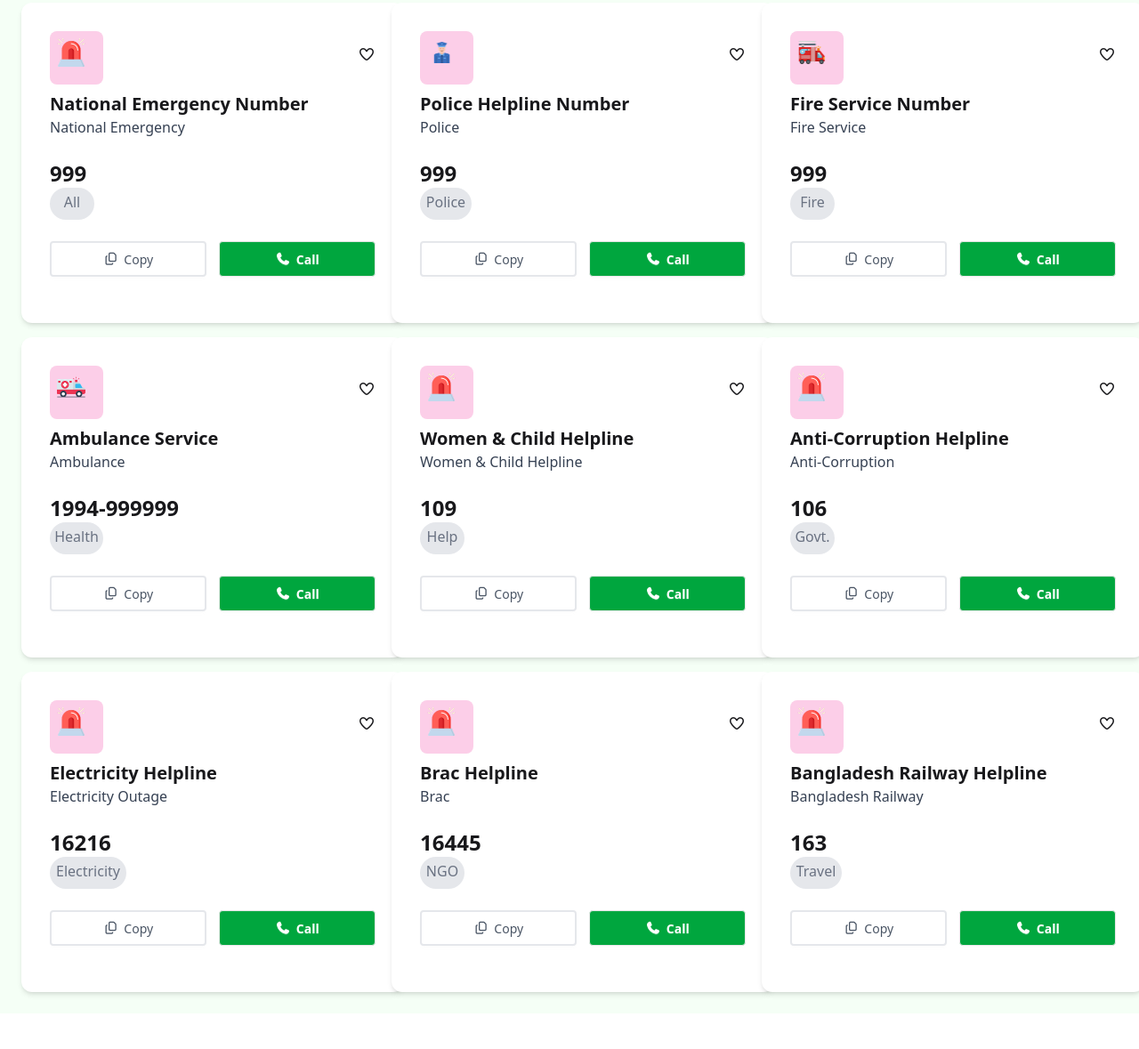
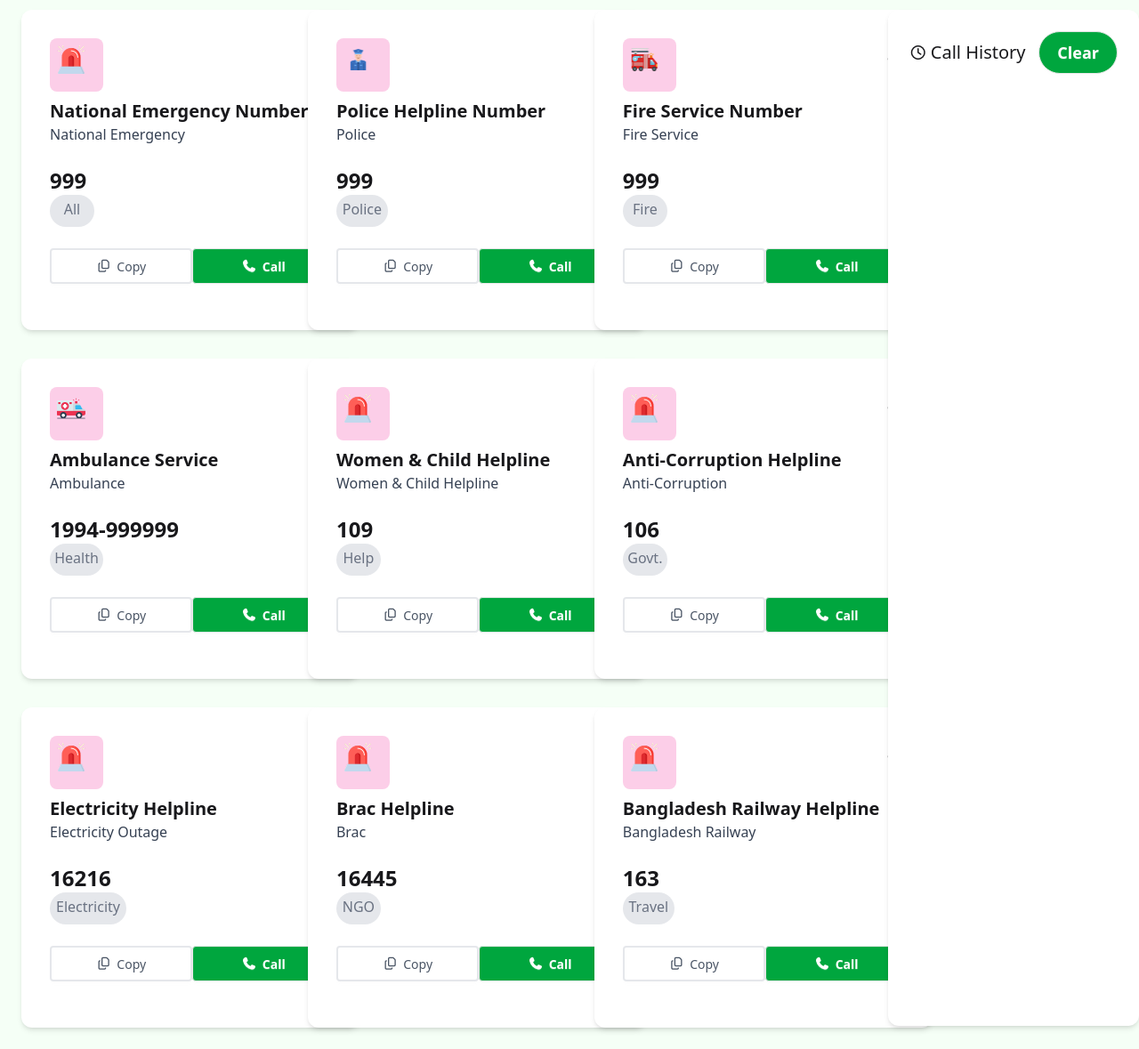
Before and after one commit to MollikaFaria06/Emergency-Hotline, a plain HTML site: page index.html in a window 1280 px wide. Shown: the part 306-1485 px from the top of the page at 89% size. Before the commit the page ends 1445 px from the top, so only its background shows below. Drawn offline with nearby package versions, Linux system fonts and the light colour scheme.

Commit message:
added history section

```diff
--- a/index.html
+++ b/index.html
@@ -39,11 +39,11 @@
             <p class="text-[16px] font-normal text-center text-white">Government Emergency Services at Your Fingertip - A Project by  Government of the People's Republic of Bangladesh</p>
          </section>
          <!-- main section -->
-         <main class="bg-[#f5fff6]">
+         <main class="bg-[#f5fff6] flex flex-row items-start gap-4 flex-1 mt-2">
             <!-- card section -->
-            <section class="card-section grid grid-cols-3 gap-4 p-6">
+            <section class="card-section grid grid-cols-3 gap-8 p-6">
 
-                  <div class=" flex flex-col p-[32px] w-[430px] h-[360px]  bg-[#ffffff] rounded-xl shadow-md">
+                  <div class=" flex flex-col p-[32px] w-[380px] h-[360px]  bg-[#ffffff] rounded-xl shadow-md">
                     <div class="flex flex-row justify-between items-center">
                         <div class="w-[60px] h-[60px] bg-pink-200 rounded-lg ">
                             <img class="w-[32px] h-[32px] m-2 " src="assets/emergency.png" alt="">
@@ -60,13 +60,13 @@
 
                     </div>
                     <div class="flex flex-row justify-between">
-                        <button class="btn w-44 bg-[#ffffff] border-2 border-gray-200 text-gray-600 font-medium"><i class="fa-regular fa-copy"></i>Copy</button>
-                        <button class="btn w-44 bg-[#00a63e] text-white font-semibold"><i class="fa-solid fa-phone"></i></i>Call</button>
+                        <button class="btn w-40 bg-[#ffffff] border-2 border-gray-200 text-gray-600 font-medium"><i class="fa-regular fa-copy"></i>Copy</button>
+                        <button class="btn w-40 bg-[#00a63e] text-white font-semibold"><i class="fa-solid fa-phone"></i></i>Call</button>
 
                     </div>
 
                 </div>
-                  <div class=" flex flex-col p-[32px] w-[430px] h-[360px]  bg-[#ffffff] rounded-xl shadow-md">
+                  <div class=" flex flex-col p-[32px] w-[380px] h-[360px]  bg-[#ffffff] rounded-xl shadow-md">
                     <div class="flex flex-row justify-between items-center">
                         <div class="w-[60px] h-[60px] bg-pink-200 rounded-lg ">
                             <img class="w-[32px] h-[32px] m-2 " src="assets/police.png" alt="">
@@ -83,13 +83,13 @@
 
                     </div>
                     <div class="flex flex-row justify-between">
-                        <button class="btn w-44 bg-[#ffffff] border-2 border-gray-200 text-gray-600 font-medium"><i class="fa-regular fa-copy"></i>Copy</button>
-                        <button class="btn w-44 bg-[#00a63e] text-white font-semibold"><i class="fa-solid fa-phone"></i></i>Call</button>
+                        <button class="btn w-40 bg-[#ffffff] border-2 border-gray-200 text-gray-600 font-medium"><i class="fa-regular fa-copy"></i>Copy</button>
+                        <button class="btn w-40 bg-[#00a63e] text-white font-semibold"><i class="fa-solid fa-phone"></i></i>Call</button>
 
                     </div>
 
                 </div>
-                  <div class=" flex flex-col p-[32px] w-[430px] h-[360px]  bg-[#ffffff] rounded-xl shadow-md">
+                  <div class=" flex flex-col p-[32px] w-[380px] h-[360px]  bg-[#ffffff] rounded-xl shadow-md">
                     <div class="flex flex-row justify-between items-center">
                         <div class="w-[60px] h-[60px] bg-pink-200 rounded-lg ">
                             <img class="w-[32px] h-[32px] m-2 " src="assets/fire-service.png" alt="">
@@ -106,13 +106,13 @@
 
                     </div>
                     <div class="flex flex-row justify-between">
-                        <button class="btn w-44 bg-[#ffffff] border-2 border-gray-200 text-gray-600 font-medium"><i class="fa-regular fa-copy"></i>Copy</button>
-                        <button class="btn w-44 bg-[#00a63e] text-white font-semibold"><i class="fa-solid fa-phone"></i></i>Call</button>
+                        <button class="btn w-40 bg-[#ffffff] border-2 border-gray-200 text-gray-600 font-medium"><i class="fa-regular fa-copy"></i>Copy</button>
+                        <button class="btn w-40 bg-[#00a63e] text-white font-semibold"><i class="fa-solid fa-phone"></i></i>Call</button>
 
                     </div>
 
                 </div>
-                  <div class=" flex flex-col p-[32px] w-[430px] h-[360px]  bg-[#ffffff] rounded-xl shadow-md">
+                  <div class=" flex flex-col p-[32px] w-[380px] h-[360px]  bg-[#ffffff] rounded-xl shadow-md">
                     <div class="flex flex-row justify-between items-center">
                         <div class="w-[60px] h-[60px] bg-pink-200 rounded-lg ">
                             <img class="w-[32px] h-[32px] m-2 " src="assets/ambulance.png" alt="">
@@ -129,13 +129,13 @@
 
                     </div>
                     <div class="flex flex-row justify-between">
-                        <button class="btn w-44 bg-[#ffffff] border-2 border-gray-200 text-gray-600 font-medium"><i class="fa-regular fa-copy"></i>Copy</button>
-                        <button class="btn w-44 bg-[#00a63e] text-white font-semibold"><i class="fa-solid fa-phone"></i></i>Call</button>
+                        <button class="btn w-40 bg-[#ffffff] border-2 border-gray-200 text-gray-600 font-medium"><i class="fa-regular fa-copy"></i>Copy</button>
+                        <button class="btn w-40 bg-[#00a63e] text-white font-semibold"><i class="fa-solid fa-phone"></i></i>Call</button>
 
                     </div>
 
                 </div>
-                  <div class=" flex flex-col p-[32px] w-[430px] h-[360px]  bg-[#ffffff] rounded-xl shadow-md">
+                  <div class=" flex flex-col p-[32px] w-[380px] h-[360px]  bg-[#ffffff] rounded-xl shadow-md">
                     <div class="flex flex-row justify-between items-center">
                         <div class="w-[60px] h-[60px] bg-pink-200 rounded-lg ">
                             <img class="w-[32px] h-[32px] m-2 " src="assets/emergency.png" alt="">
@@ -152,13 +152,13 @@
 
                     </div>
                     <div class="flex flex-row justify-between">
-                        <button class="btn w-44 bg-[#ffffff] border-2 border-gray-200 text-gray-600 font-medium"><i class="fa-regular fa-copy"></i>Copy</button>
-                        <button class="btn w-44 bg-[#00a63e] text-white font-semibold"><i class="fa-solid fa-phone"></i></i>Call</button>
+                        <button class="btn w-40 bg-[#ffffff] border-2 border-gray-200 text-gray-600 font-medium"><i class="fa-regular fa-copy"></i>Copy</button>
+                        <button class="btn w-40 bg-[#00a63e] text-white font-semibold"><i class="fa-solid fa-phone"></i></i>Call</button>
 
                     </div>
 
                 </div>
-                  <div class=" flex flex-col p-[32px] w-[430px] h-[360px]  bg-[#ffffff] rounded-xl shadow-md">
+                  <div class=" flex flex-col p-[32px] w-[380px] h-[360px]  bg-[#ffffff] rounded-xl shadow-md">
                     <div class="flex flex-row justify-between items-center">
                         <div class="w-[60px] h-[60px] bg-pink-200 rounded-lg ">
                             <img class="w-[32px] h-[32px] m-2 " src="assets/emergency.png" alt="">
@@ -175,13 +175,13 @@
 
                     </div>
                     <div class="flex flex-row justify-between">
-                        <button class="btn w-44 bg-[#ffffff] border-2 border-gray-200 text-gray-600 font-medium"><i class="fa-regular fa-copy"></i>Copy</button>
-                        <button class="btn w-44 bg-[#00a63e] text-white font-semibold"><i class="fa-solid fa-phone"></i></i>Call</button>
+                        <button class="btn w-40 bg-[#ffffff] border-2 border-gray-200 text-gray-600 font-medium"><i class="fa-regular fa-copy"></i>Copy</button>
+                        <button class="btn w-40 bg-[#00a63e] text-white font-semibold"><i class="fa-solid fa-phone"></i></i>Call</button>
 
                     </div>
 
                 </div>
-                  <div class=" flex flex-col p-[32px] w-[430px] h-[360px]  bg-[#ffffff] rounded-xl shadow-md">
+                  <div class=" flex flex-col p-[32px] w-[380px] h-[360px]  bg-[#ffffff] rounded-xl shadow-md">
                     <div class="flex flex-row justify-between items-center">
                         <div class="w-[60px] h-[60px] bg-pink-200 rounded-lg ">
                             <img class="w-[32px] h-[32px] m-2 " src="assets/emergency.png" alt="">
@@ -198,13 +198,13 @@
 
                     </div>
                     <div class="flex flex-row justify-between">
-                        <button class="btn w-44 bg-[#ffffff] border-2 border-gray-200 text-gray-600 font-medium"><i class="fa-regular fa-copy"></i>Copy</button>
-                        <button class="btn w-44 bg-[#00a63e] text-white font-semibold"><i class="fa-solid fa-phone"></i></i>Call</button>
+                        <button class="btn w-40 bg-[#ffffff] border-2 border-gray-200 text-gray-600 font-medium"><i class="fa-regular fa-copy"></i>Copy</button>
+                        <button class="btn w-40 bg-[#00a63e] text-white font-semibold"><i class="fa-solid fa-phone"></i></i>Call</button>
 
                     </div>
 
                 </div>
-                  <div class=" flex flex-col p-[32px] w-[430px] h-[360px]  bg-[#ffffff] rounded-xl shadow-md">
+                  <div class=" flex flex-col p-[32px] w-[380px] h-[360px]  bg-[#ffffff] rounded-xl shadow-md">
                     <div class="flex flex-row justify-between items-center">
                         <div class="w-[60px] h-[60px] bg-pink-200 rounded-lg ">
                             <img class="w-[32px] h-[32px] m-2 " src="assets/emergency.png" alt="">
@@ -221,13 +221,13 @@
 
                     </div>
                     <div class="flex flex-row justify-between">
-                        <button class="btn w-44 bg-[#ffffff] border-2 border-gray-200 text-gray-600 font-medium"><i class="fa-regular fa-copy"></i>Copy</button>
-                        <button class="btn w-44 bg-[#00a63e] text-white font-semibold"><i class="fa-solid fa-phone"></i></i>Call</button>
+                        <button class="btn w-40 bg-[#ffffff] border-2 border-gray-200 text-gray-600 font-medium"><i class="fa-regular fa-copy"></i>Copy</button>
+                        <button class="btn w-40 bg-[#00a63e] text-white font-semibold"><i class="fa-solid fa-phone"></i></i>Call</button>
 
                     </div>
 
                 </div>
-                  <div class=" flex flex-col p-[32px] w-[430px] h-[360px]  bg-[#ffffff] rounded-xl shadow-md">
+                  <div class=" flex flex-col p-[32px] w-[380px] h-[360px]  bg-[#ffffff] rounded-xl shadow-md">
                     <div class="flex flex-row justify-between items-center">
                         <div class="w-[60px] h-[60px] bg-pink-200 rounded-lg ">
                             <img class="w-[32px] h-[32px] m-2 " src="assets/emergency.png" alt="">
@@ -244,8 +244,8 @@
 
                     </div>
                     <div class="flex flex-row justify-between">
-                        <button class="btn w-44 bg-[#ffffff] border-2 border-gray-200 text-gray-600 font-medium"><i class="fa-regular fa-copy"></i>Copy</button>
-                        <button class="btn w-44 bg-[#00a63e] text-white font-semibold"><i class="fa-solid fa-phone"></i></i>Call</button>
+                        <button class="btn w-40 bg-[#ffffff] border-2 border-gray-200 text-gray-600 font-medium"><i class="fa-regular fa-copy"></i>Copy</button>
+                        <button class="btn w-40 bg-[#00a63e] text-white font-semibold"><i class="fa-solid fa-phone"></i></i>Call</button>
 
                     </div>
 
@@ -253,7 +253,15 @@
 
             </section>
             <!-- history section -->
-            <section class="history-section">
+            <section class="history-section  p-6 w-[350px] mt-6 bg-[#ffffff] rounded-xl shadow-md h-[1142px]">
+                <div class="flex flex-row justify-between">
+                    <div class="flex flex-row gap-1 items-center">
+                        <i class="fa-regular fa-clock "></i>
+                        <h1 class="text-[20px] font-medium">Call History</h1>
+
+                    </div>
+                    <button class="btn btn-lg rounded-full bg-[#00a63e] text-white">Clear</button>
+                </div>
 
             </section>
 
```
